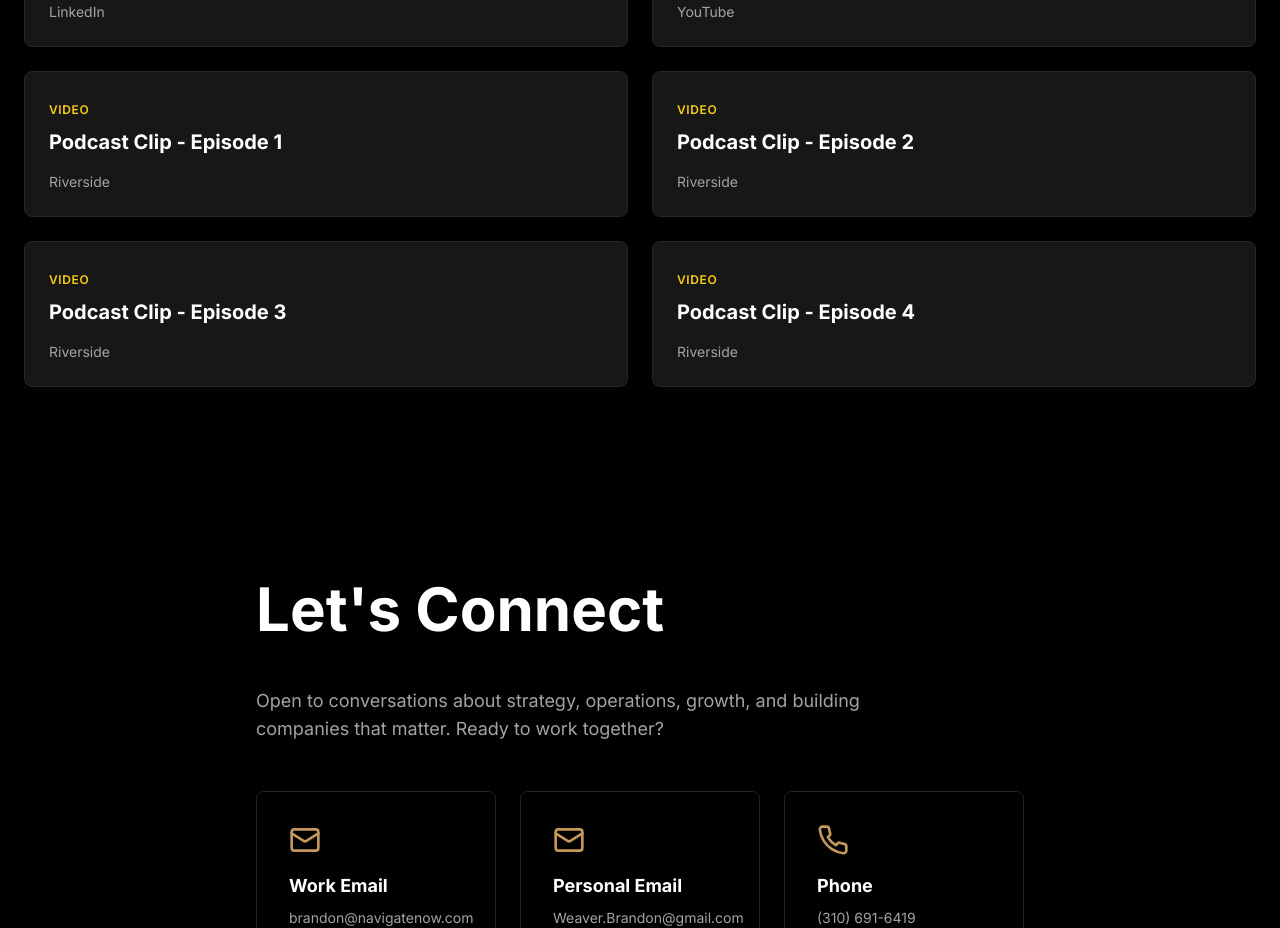
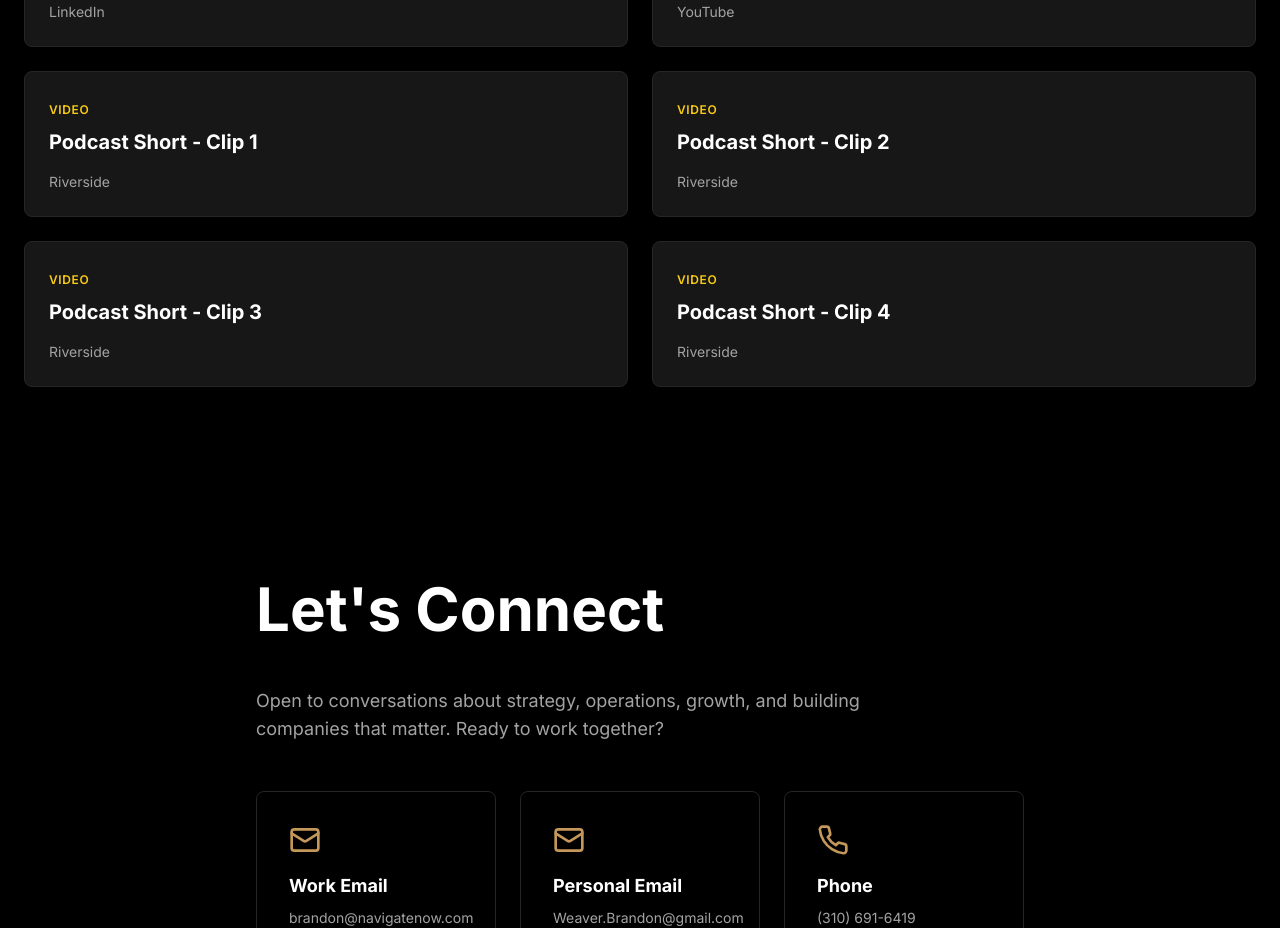
Before and after one commit to letsnavigatebmw/brandonmweaver, a React (Vite) app: page / in a window 1280 px wide. Shown: the part 5120-6048 px from the top of the page. Built offline with nearby package versions, Linux system fonts and the light colour scheme.

Commit message:
Update Riverside podcast shorts titles for clarity

```diff
--- a/src/components/ThoughtLeadership.jsx
+++ b/src/components/ThoughtLeadership.jsx
@@ -64,22 +64,22 @@ export default function ThoughtLeadership() {
       link: 'https://youtube.com/shorts/Jb2sVbMGJZE?feature=share',
     },
     {
-      title: 'Podcast Clip - Episode 1',
+      title: 'Podcast Short - Clip 1',
       platform: 'Riverside',
       link: 'https://riverside.com/shared/exported-clip/4eedc59f0b6e09b561de',
     },
     {
-      title: 'Podcast Clip - Episode 2',
+      title: 'Podcast Short - Clip 2',
       platform: 'Riverside',
       link: 'https://riverside.com/shared/exported-clip/9ae7af7d1a12e3fc722e',
     },
     {
-      title: 'Podcast Clip - Episode 3',
+      title: 'Podcast Short - Clip 3',
       platform: 'Riverside',
       link: 'https://riverside.com/shared/exported-clip/2daf167a2ff9673b3c65',
     },
     {
-      title: 'Podcast Clip - Episode 4',
+      title: 'Podcast Short - Clip 4',
       platform: 'Riverside',
       link: 'https://riverside.com/shared/exported-clip/79e517cc7bd07cce116d',
     },
```
